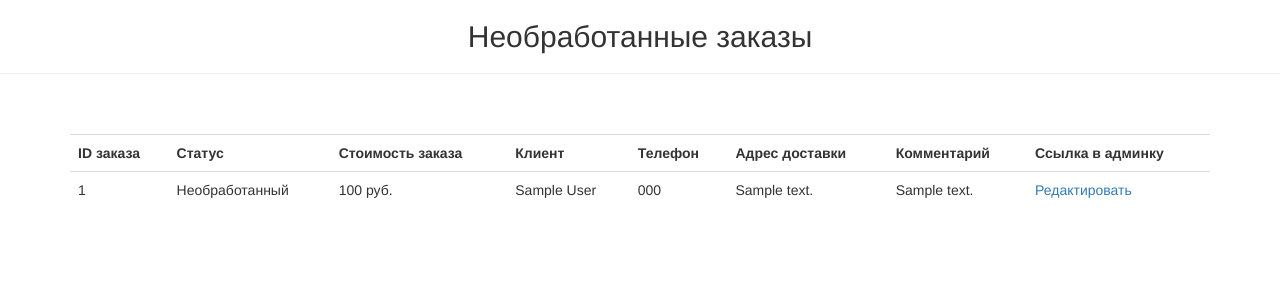
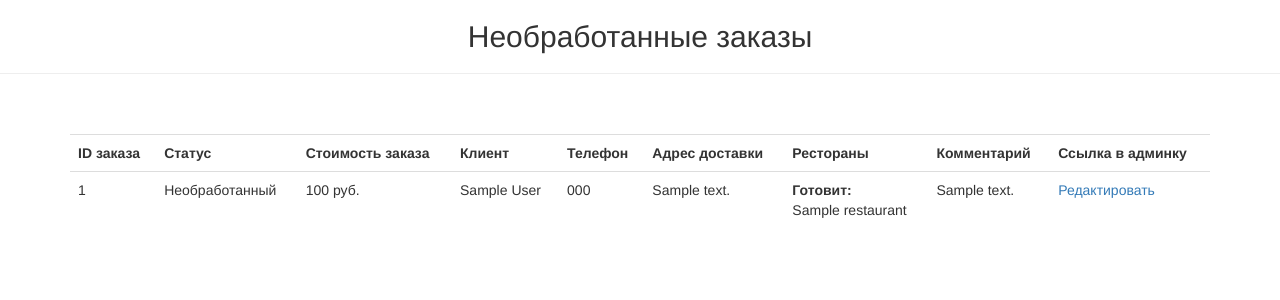
Before and after one commit to olberd/star-burger, a Django app: page /manager/orders/ in a window 1280 px wide. Shown: the part 52-352 px from the top of the page. Run offline with Django 3.2, Linux system fonts and the light colour scheme; a user stored in the database is signed in; tables that the repository leaves empty hold one stand-in row (values such as "Sample post"); parts of the project's set-up code (start-up, migrations or seed data) failed here and were passed over; some libraries are stand-ins or nearby versions.

Commit message:
Add cooking_restaurants to order page.

```diff
--- a/foodcartapp/admin.py
+++ b/foodcartapp/admin.py
@@ -123,6 +123,7 @@ class OrderAdmin(admin.ModelAdmin):
         'status',
         'comment',
         'registered_at',
+        'cooking_restaurant',
     ]
     inlines = [
         ProductInOrderInline,
--- a/foodcartapp/models.py
+++ b/foodcartapp/models.py
@@ -137,15 +137,15 @@ class OrderQuerySet(models.QuerySet):
 
 
 class Order(models.Model):
-    RAW = 'RW'
-    PROCESSED = 'PR'
-    DELIVERY = 'DE'
-    COMPLETE = 'CO'
+    # RAW = 'A'
+    # PROCESSED = 'B'
+    # DELIVERY = 'C'
+    # COMPLETE = 'D'
     STATUS_CHOICES = [
-        (RAW, 'Необработанный'),
-        (PROCESSED, 'В ресторане'),
-        (DELIVERY, 'В доставке'),
-        (COMPLETE, 'Завершен')
+        ('A', 'Необработанный'),
+        ('B', 'В ресторане'),
+        ('C', 'В доставке'),
+        ('D', 'Завершен')
     ]
 
     firstname = models.CharField(
@@ -170,11 +170,13 @@ class Order(models.Model):
         'Статус заказа',
         max_length=2,
         choices=STATUS_CHOICES,
-        default=RAW,
+        default='A',
         db_index=True,
     )
     comment = models.TextField(
         'Комментарий к заказу',
+        blank=True,
+        null=True,
     )
     registered_at = models.DateTimeField(
         'Время заказа',
@@ -193,6 +195,15 @@ class Order(models.Model):
         null=True,
         blank=True,
         db_index=True,
+    )
+    cooking_restaurant = models.ForeignKey(
+        Restaurant,
+        verbose_name='Ресторан для приготовления заказа',
+        related_name='orders',
+        on_delete=models.SET_NULL,
+        default=None,
+        blank=True,
+        null=True,
     )
 
     objects = OrderQuerySet.as_manager()
--- a/foodcartapp/views.py
+++ b/foodcartapp/views.py
@@ -103,7 +103,6 @@ class OrderSerializer(ModelSerializer):
             'lastname',
             'phonenumber',
             'address',
-            'registered_at',
             'products']
 
 
@@ -118,7 +117,6 @@ def register_order(request):
         lastname=serializer.validated_data['lastname'],
         phonenumber=serializer.validated_data['phonenumber'],
         address=serializer.validated_data['address'],
-        registered_at=serializer.validated_data['registered_at']
 
     )
 
--- a/restaurateur/templates/order_items.html
+++ b/restaurateur/templates/order_items.html
@@ -3,6 +3,21 @@
 {% block title %}Необработанные заказы | Star Burger{% endblock %}
 
 {% block content %}
+ <style>
+  summary {
+    display: block;
+  }
+  summary::-webkit-details-marker {
+    display: none;
+  }
+  summary::before {
+    content: '\25B6';
+    padding-right: 0.5em;
+  }
+  details[open] > summary::before {
+    content: '\25BC';
+  }
+  </style>
   <center>
     <h2>Необработанные заказы</h2>
   </center>
@@ -19,6 +34,7 @@
       <th>Клиент</th>
       <th>Телефон</th>
       <th>Адрес доставки</th>
+      <th>Рестораны</th>
       <th>Комментарий</th>
       <th>Ссылка в админку</th>
 
@@ -32,6 +48,23 @@
         <td>{{ order.firstname }} {{ order.lastname }}</td>
         <td>{{ order.phonenumber }}</td>
         <td>{{ order.address }}</td>
+        <td>
+          {% if not order.cooking_restaurant %}
+              <details>
+                <summary>Рестораны</summary>
+                    <ul>
+                  {% for rest in order.restaurants %}
+                      <li>{{ rest.name }}</li>
+                  {% endfor %}
+                    </ul>
+              </details>
+          {% else %}
+            <b>Готовит:</b>
+            <br>
+            {{ order.cooking_restaurant }}
+          {% endif %}
+        </td>
+
         <td>{{ order.comment }}</td>
         <td> <a href="{%  url 'admin:foodcartapp_order_change' object_id=order.id %}?next={{ request.get_full_path|urlencode }}">Редактировать</a> </td>
       </tr>
--- a/restaurateur/views.py
+++ b/restaurateur/views.py
@@ -8,7 +8,7 @@ from django.contrib.auth import authenticate, login
 from django.contrib.auth import views as auth_views
 
 
-from foodcartapp.models import Product, Restaurant, Order
+from foodcartapp.models import Product, Restaurant, Order, RestaurantMenuItem
 
 
 class Login(forms.Form):
@@ -90,11 +90,34 @@ def view_restaurants(request):
     })
 
 
+def get_product_restaurants(restaurant_menu_products, order_products):
+    product_restaurants = [
+        rest_prod.restaurant for rest_prod in restaurant_menu_products
+        if rest_prod.availability and rest_prod.product.id == order_products.product.id
+    ]
+    return product_restaurants
+
+
 @user_passes_test(is_manager, login_url='restaurateur:login')
 def view_orders(request):
-    orders = Order.objects.with_price().exclude(status='CO').order_by('-id')
+    # orders = Order.objects.with_price().exclude(status='CO').order_by('-id').\
+    #     prefetch_related('products__product__menu_items__restaurant')
+    orders = Order.objects.with_price().exclude(status='D').order_by('status').\
+        prefetch_related('cooking_restaurant', 'products', 'products__product')
+    restaurant_menu_products = RestaurantMenuItem.objects.filter(availability=True) \
+        .select_related('product', 'restaurant')
     order_collections = []
     for order in orders:
+        order.restaurants = set()
+        for prod in order.products.all():
+            rest_product = get_product_restaurants(
+                restaurant_menu_products,
+                prod
+            )
+            if not order.restaurants:
+                order.restaurants = set(rest_product)
+                continue
+            order.restaurants &= set(rest_product)
         order_collection = {
             'id': order.id,
             'status': order.get_status_display(),
@@ -104,9 +127,13 @@ def view_orders(request):
             'phonenumber': order.phonenumber,
             'address': order.address,
             'comment': order.comment,
+            'restaurants': order.restaurants,
+            'cooking_restaurant': order.cooking_restaurant,
         }
+
         order_collections.append(order_collection)
 
     return render(request, template_name='order_items.html', context={
         'order_collections': order_collections,
+
     })
--- a/star_burger/settings.py
+++ b/star_burger/settings.py
@@ -126,4 +126,5 @@ STATICFILES_DIRS = [
     os.path.join(BASE_DIR, "bundles"),
 ]
 
+
 mimetypes.add_type("application/javascript", ".js", True)
```
